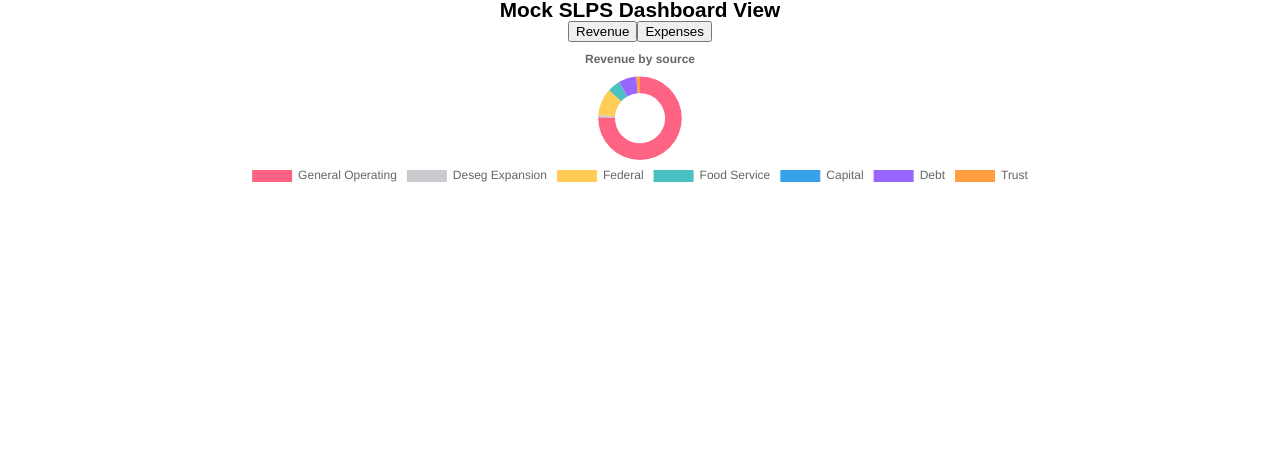
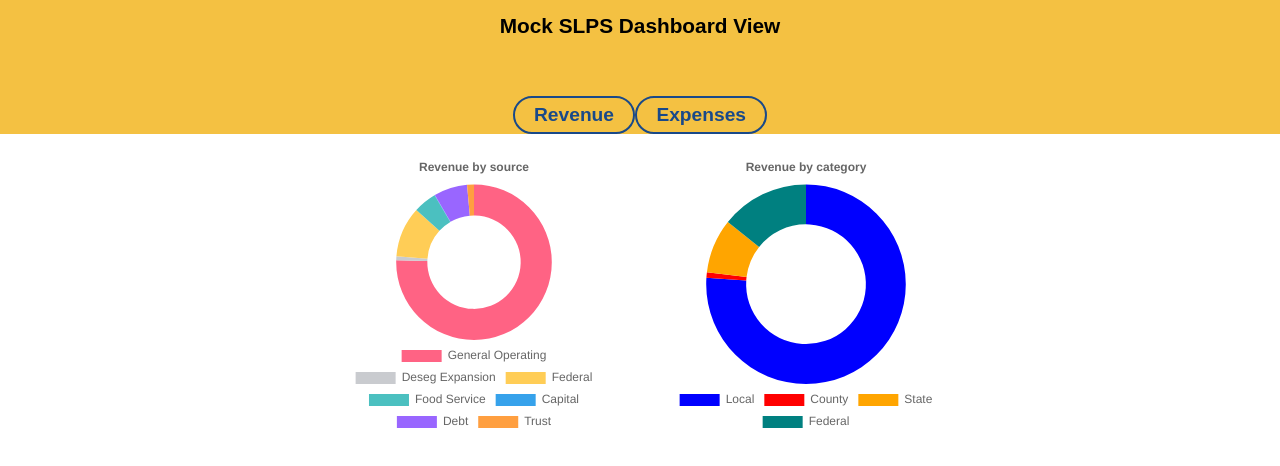
Before and after one commit to farrellw/school-budget, a React (Create React App) app: page / in a window 1280 px wide. Shown: the top 466 px of the page. Built offline with nearby package versions, Linux system fonts and the light colour scheme; the HTML template or start-up script is replaced by a standard one.

Commit message:
Add second graph.

```diff
--- a/src/App.css
+++ b/src/App.css
@@ -1,12 +1,6 @@
 .App {
   text-align: center;
 }
-
-.App-logo {
-  animation: App-logo-spin infinite 20s linear;
-  height: 80px;
-}
-
 .App-header {
   background-color: #222;
   height: 150px;
--- a/src/components/Revenue.tsx
+++ b/src/components/Revenue.tsx
@@ -5,10 +5,12 @@ import DoughnutChart from './DoughnutChart';
 function Revenue() {
     return (
         <section className="revenue-section">
-            <div className="by-source">
-                <DoughnutChart id={"revenue-readout"} data={revenueJSON.bySource} title="Revenue by source" />
+            <div className="by-source doughnut-chart-container">
+                <DoughnutChart id={"revenue-readout-source"} data={revenueJSON.bySource} title="Revenue by source" />
             </div>
-            <div className="by-category" />
+            <div className="by-category doughnut-chart-container">
+                <DoughnutChart id={"revenue-readout-category"} data={revenueJSON.byCategory} title="Revenue by category" />
+            </div>
         </section>
     )
 }
--- a/src/index.css
+++ b/src/index.css
@@ -1,3 +1,9 @@
+:root {
+  --primary-bg-color: #F4C142;
+  --secondary-bg-color: #194989;
+  --tertiary-bg-color: #0E2A4F;
+}
+
 body {
   margin: 0;
   padding: 0;
@@ -10,10 +16,14 @@ body {
   min-height: 100%;
   display: flex;
   flex-direction: column;
+  background-color: var(--primary-bg-color);
 }
 
 .report_header {
   text-align: center;
+  padding-top: 1em;
+  padding-bottom: 1em;
+  min-height: 4em;
 }
 
 .report-title {
@@ -25,3 +35,43 @@ body {
 .button-container {
   text-align: center;
 }
+
+.revenue-section {
+  display: flex;
+  flex-direction: row;
+  justify-content:  center;
+  background-color: white;
+}
+
+.doughnut-chart-container {
+  margin: 1em;
+}
+
+.doughnut_chart {
+  height: 18em;
+}
+
+button {
+  color: var(--secondary-bg-color);
+  font-size: 1.2em;
+  font-weight: 700;
+  background: none;
+  border: 2px solid var(--secondary-bg-color);
+  border-radius: 20px;
+  padding: 0.3em 1em 0.3em 1em;
+}
+
+button:focus,
+.link-btn:focus {
+  outline: 1px dashed var(--secondary-bg-color);
+}
+
+button:hover, button:active, .link-btn:hover, .link-btn:active {
+    color: var(--teriary-bg-color);
+    border-color: var(--teriary-bg-color);
+}
+
+button:disabled, .link-btn:disabled {
+    color: grey;
+    border-color: grey;
+}
```
